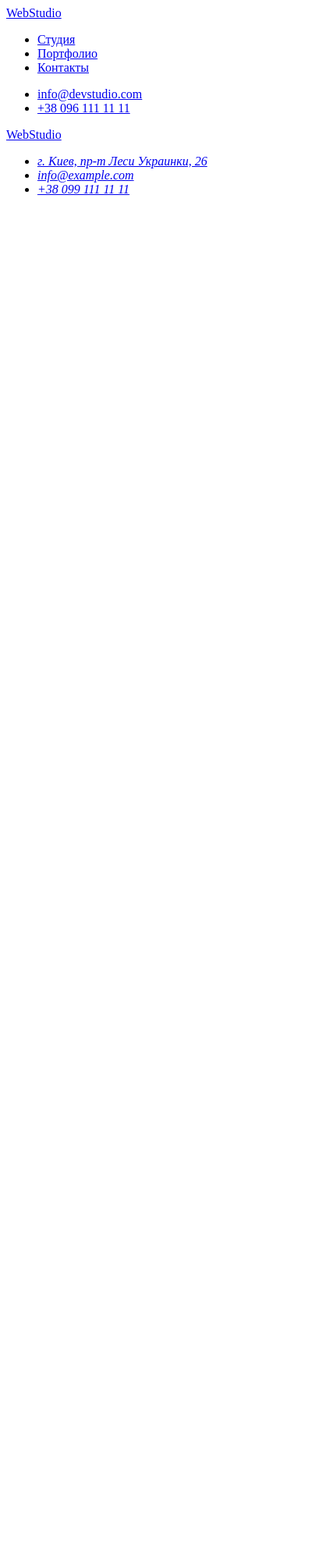
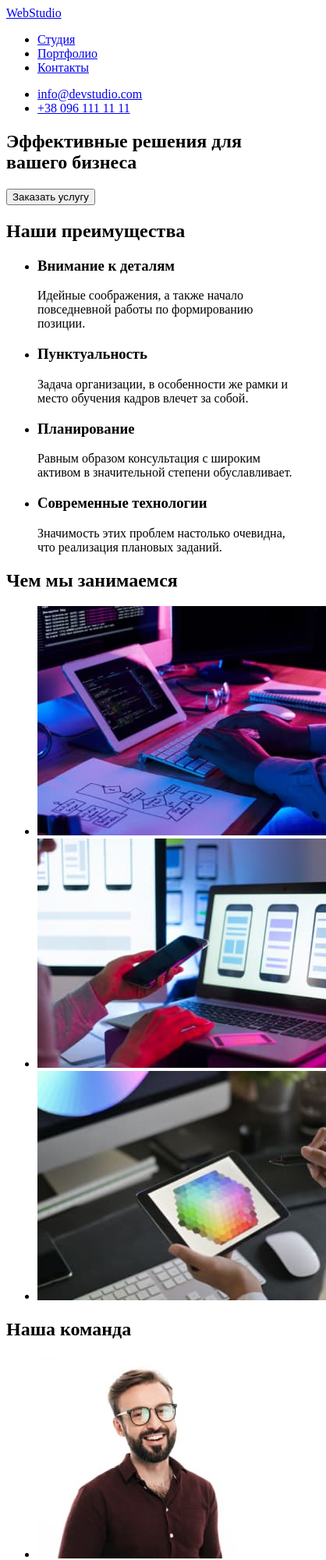
Before and after one commit to feninTolia/goit-markup-hw-01, a plain HTML site: page index.html in a window 390 px wide. Shown: the top 2000 px of the page at 78% size, 418 px wide, since content can reach past the window. Before the commit the page ends 844 px from the top, so only its background shows below. Drawn offline with Linux system fonts and the light colour scheme.

Commit message:
completed html of index

```diff
--- a/index.html
+++ b/index.html
@@ -1,5 +1,5 @@
 <!DOCTYPE html>
-<html lang="en">
+<html lang="ru">
   <head>
     <meta charset="UTF-8" />
     <meta http-equiv="X-UA-Compatible" content="IE=edge" />
@@ -9,14 +9,13 @@
   <body>
     <!-- header -->
     <header>
-      <!-- logo -->
-      <a href="#">WebStudio</a>
+      <!-- logo and navigation-->
+      <nav>
+        <a href="/">WebStudio</a>
 
-      <!-- navigation -->
-      <nav>
         <ul>
           <li>
-            <a href="#">Студия</a>
+            <a href="/">Студия</a>
           </li>
           <li>
             <a href="#">Портфолио</a>
@@ -37,14 +36,96 @@
     <!-- main -->
     <main></main>
     <!-- hero -->
+
+    <section>
+      <h1>Эффективные решения для вашего бизнеса</h1>
+      <button type="button">Заказать услугу</button>
+    </section>
+
     <!-- features -->
+    <section>
+      <!-- header must be hidden -->
+      <h2>Наши преимущества</h2>
+      <ul>
+        <li>
+          <h3>Внимание к деталям</h3>
+          <p>Идейные соображения, а также начало повседневной работы по формированию позиции.</p>
+        </li>
+        <li>
+          <h3>Пунктуальность</h3>
+          <p>Задача организации, в особенности же рамки и место обучения кадров влечет за собой.</p>
+        </li>
+        <li>
+          <h3>Планирование</h3>
+          <p>Равным образом консультация с широким активом в значительной степени обуславливает.</p>
+        </li>
+        <li>
+          <h3>Современные технологии</h3>
+          <p>Значимость этих проблем настолько очевидна, что реализация плановых заданий.</p>
+        </li>
+      </ul>
+    </section>
+
     <!-- products -->
+    <h2>Чем мы занимаемся</h2>
+    <ul>
+      <li>
+        <img
+          src="./images/img-desktop-apps.jpg"
+          alt="На клавиатуре печатают исходный код и смотрят его на дестктопе и планшете"
+          width="370"
+        />
+      </li>
+      <li>
+        <img
+          src="./images/img-mobile-apps.jpg"
+          alt="Человек смотрит на телефон и ноутбук с макетами"
+          width="370"
+        />
+      </li>
+      <li>
+        <img
+          src="./images/img-design-solutions.jpg"
+          alt="человек держит планшет с селектором цветов"
+          width="370"
+        />
+      </li>
+    </ul>
     <!-- team -->
+    <section>
+      <h2>Наша команда</h2>
+      <ul>
+        <li>
+          <img
+            src="./images/img-Demjanenko.jpg"
+            alt="Портретное фото Игоря Демьяненко"
+            width="270"
+          />
+          <h3>Игорь Демьяненко</h3>
+          <p>Product Designer</p>
+        </li>
+        <li>
+          <img src="./images/img-Repina.jpg" alt="Портретное фото Ольги Репиной" width="270" />
+          <h3>Ольга Репина</h3>
+          <p>Frontend Developer</p>
+        </li>
+        <li>
+          <img src="./images/img-Tarasov.jpg" alt="Портретное фото Николая Тарасова" width="270" />
+          <h3>Николай Тарасов</h3>
+          <p>Marketing</p>
+        </li>
+        <li>
+          <img src="./images/img-Ermakov.jpg" alt="Портретное фото Михаила Ермакова" width="270" />
+          <h3>Михаил Ермаков</h3>
+          <p>UI Designer</p>
+        </li>
+      </ul>
+    </section>
 
     <!-- footer -->
     <footer>
       <!-- logo-footer -->
-      <a href="#">WebStudio</a>
+      <a href="/">WebStudio</a>
 
       <!-- contact information -->
       <address>
```
Also changed, not shown: images/img-Demjanenko.jpg (added), images/img-Ermakov.jpg (added), images/img-Repina.jpg (added), images/img-Tarasov.jpg (added), images/img-design-solutions.jpg (added), images/img-desktop-apps.jpg (added), images/img-mobile-apps.jpg (added), 1 other file.
